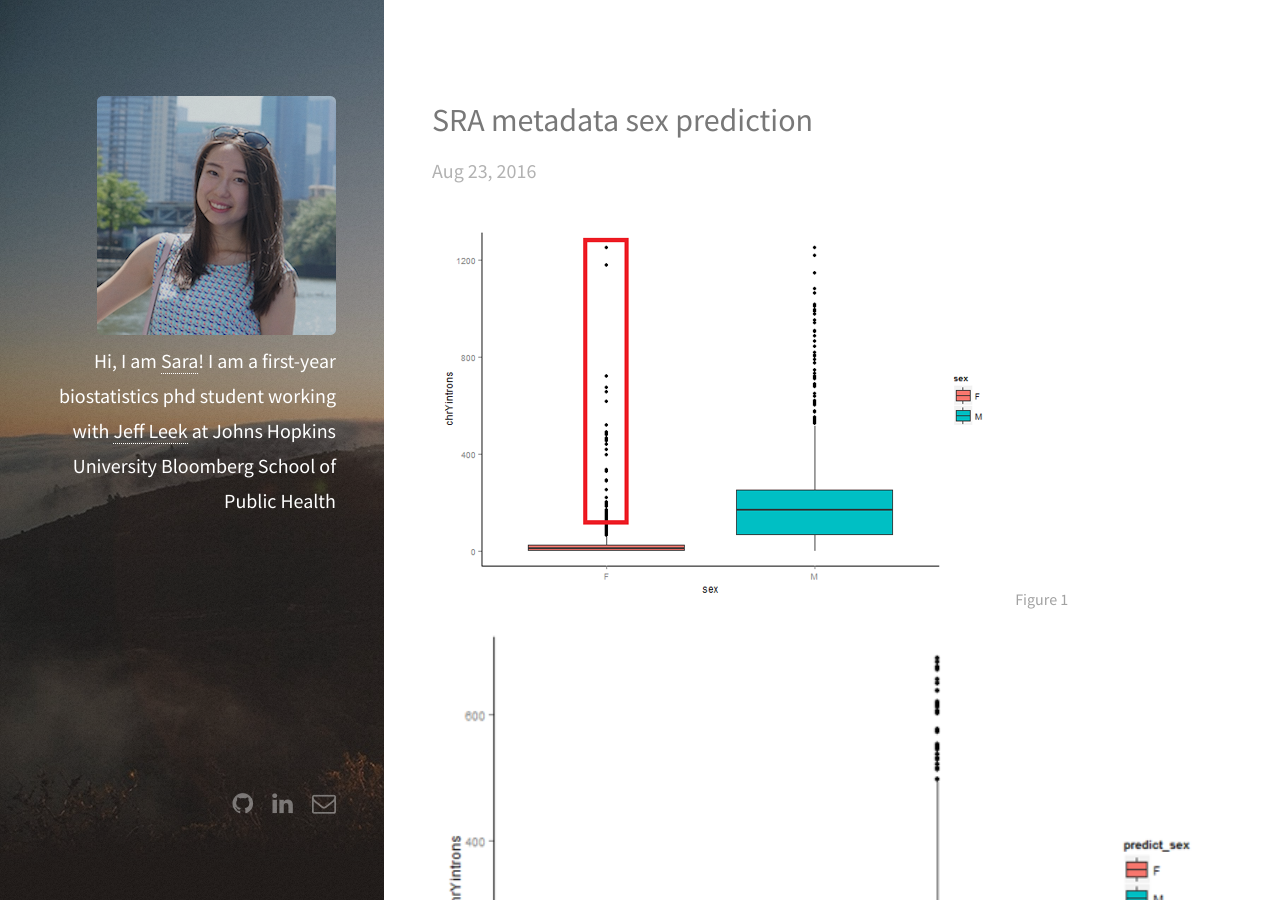
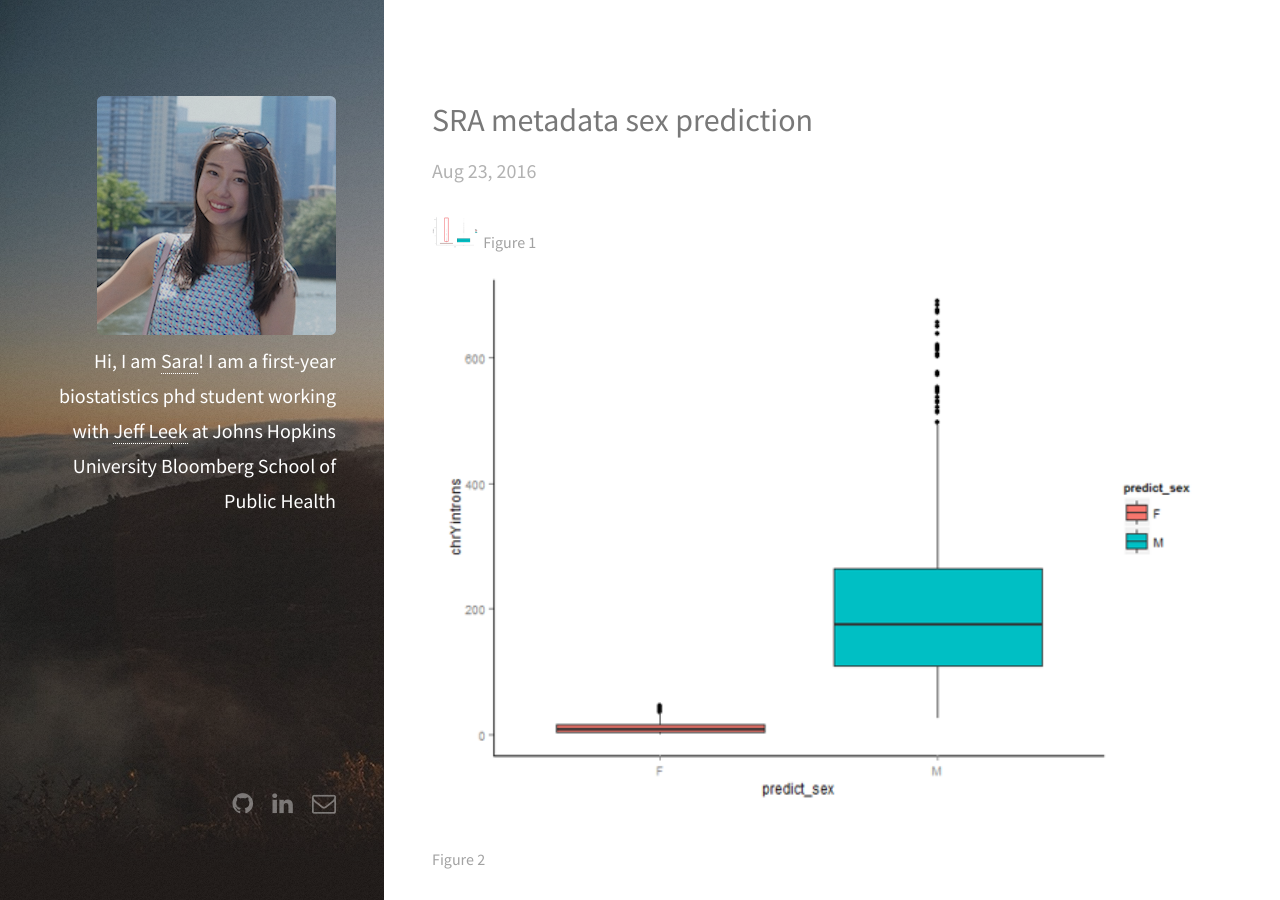
Before and after one commit to SiruoWang/SiruoWang.github.io, a Jekyll site: the page built from _posts/2016-08-23-srametasex.markdown, in a window 1280 px wide and 900 px high. Built offline with Jekyll 4.4.1, drawn with Linux system fonts in a browser that asks for light colours.

Commit message:
Update 2016-08-23-srametasex.markdown

```diff
--- a/_posts/2016-08-23-srametasex.markdown
+++ b/_posts/2016-08-23-srametasex.markdown
@@ -2,7 +2,7 @@
 layout: post
 title: SRA metadata sex prediction
 ---
-<img src="/images/fulls/before prediction.png" class="">
+<img src="/images/fulls/before prediction.png" width="48">
 Figure 1
 <img src="/images/fulls/after prediction.png" class="fit image">
 Figure 2
```
